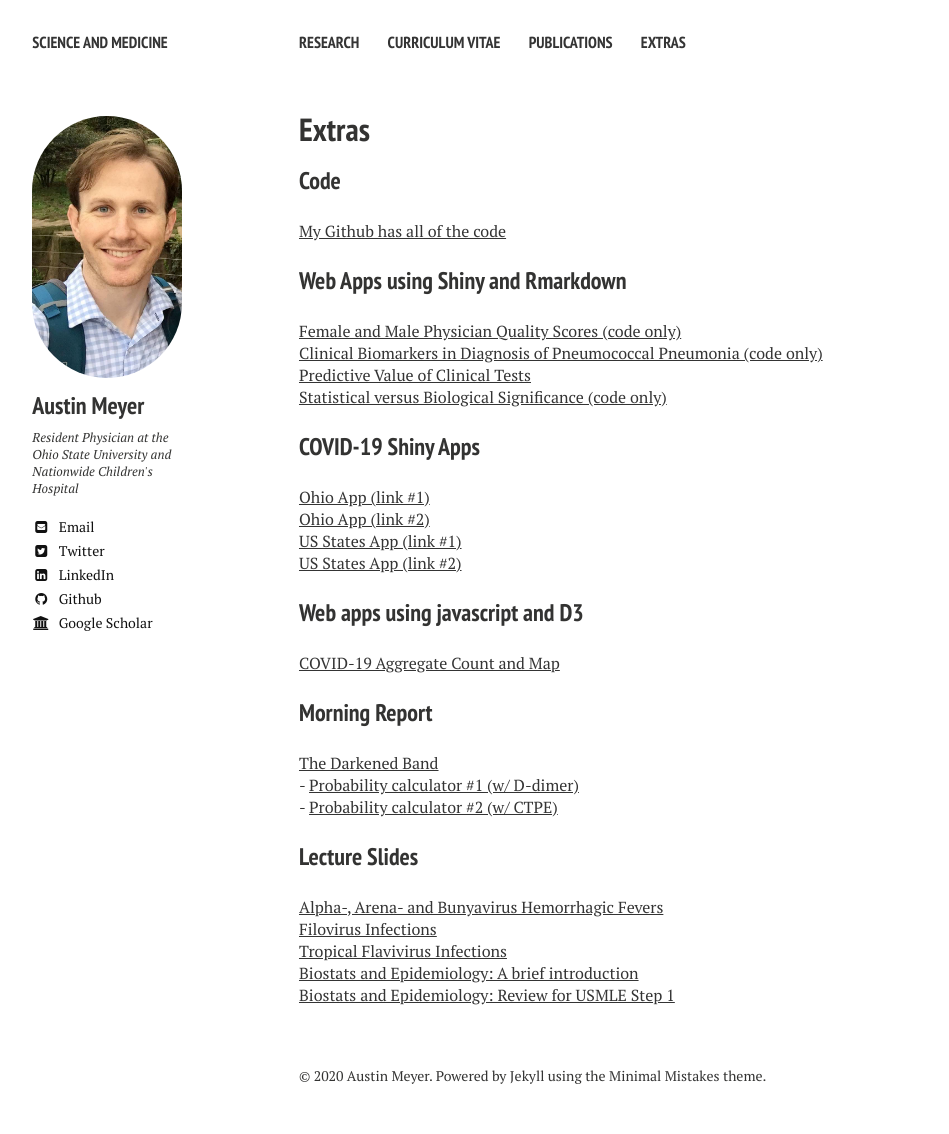
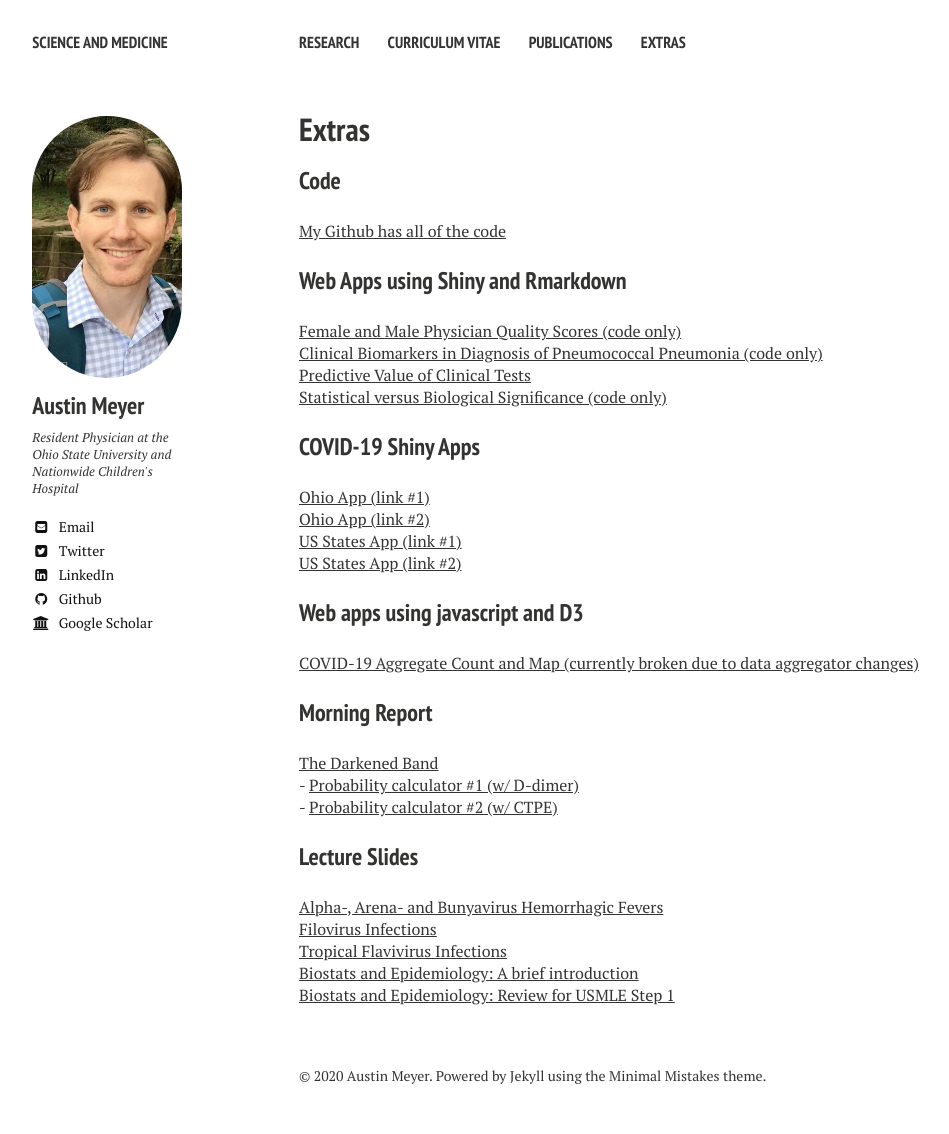
Before and after one commit to ausmeyer/ausmeyer.github.io, a Jekyll site: the page built from extras/index.md, in a window 1280 px wide. Shown: the whole page, without its empty margins (21-970 px from the left). Built offline with Jekyll 4.4.1, drawn with Linux system fonts in a browser that asks for light colours; nearby versions of some CDN libraries.

Commit message:
Adding COVID apps.

```diff
--- a/extras/index.md
+++ b/extras/index.md
@@ -21,7 +21,7 @@
 [US States App (link #2)](https://ausmeyer.shinyapps.io/covid_states/)
 
 ### Web apps using javascript and D3
-[COVID-19 Aggregate Count and Map](http://meyerlab.org/covid_d3_test)
+[COVID-19 Aggregate Count and Map (currently broken due to data aggregator changes)](http://meyerlab.org/covid_d3_test)
 
 ### Morning Report
 [The Darkened Band](https://ausmeyer.shinyapps.io/morningreport_03202019/)
```
